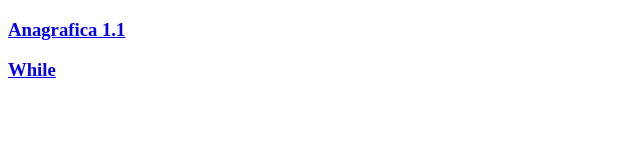
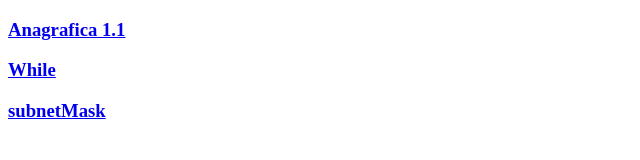
Before and after one commit to Gabrielecavallo/esercizitps, a plain HTML site: page index.html in a window 1280 px wide. Shown: the whole page, without its empty margins (0-640 px from the left). Drawn offline with Linux system fonts and the light colour scheme.

Commit message:
Update index.html

```diff
--- a/index.html
+++ b/index.html
@@ -6,5 +6,6 @@
  <body>
   <a href="https://Gabrielecavallo.github.io/esercizitps/anagrafica/anagrafica1.1.html"><h3>Anagrafica 1.1</h3></a>
   <a href="https://Gabrielecavallo.github.io/esercizitps/while.html"><h3>While</h3></a>
+   <a href="https://Gabrielecavallo.github.io/esercizitps/sabnetMask.html"><h3>subnetMask</h3></a>
  </body>
 </html>
```
